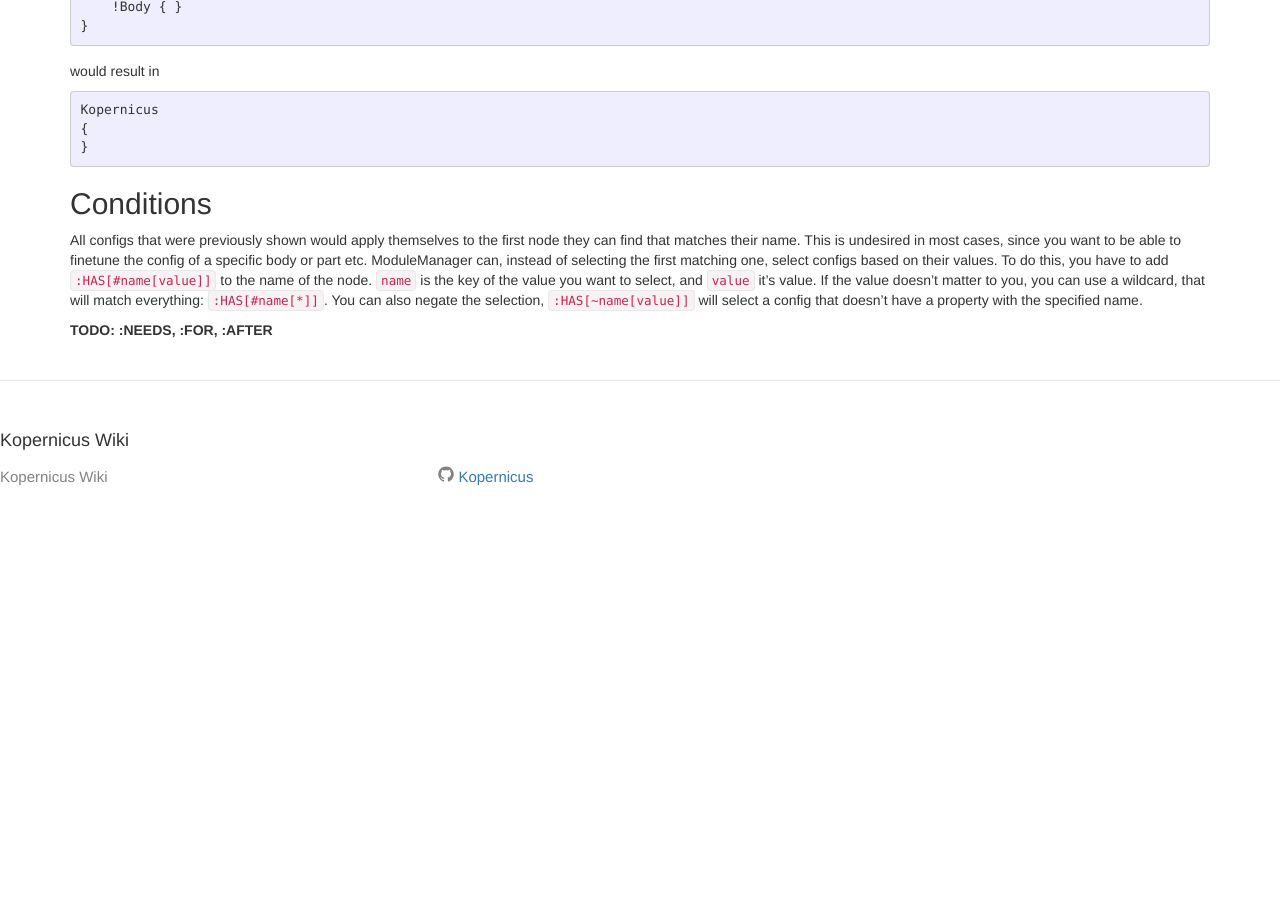
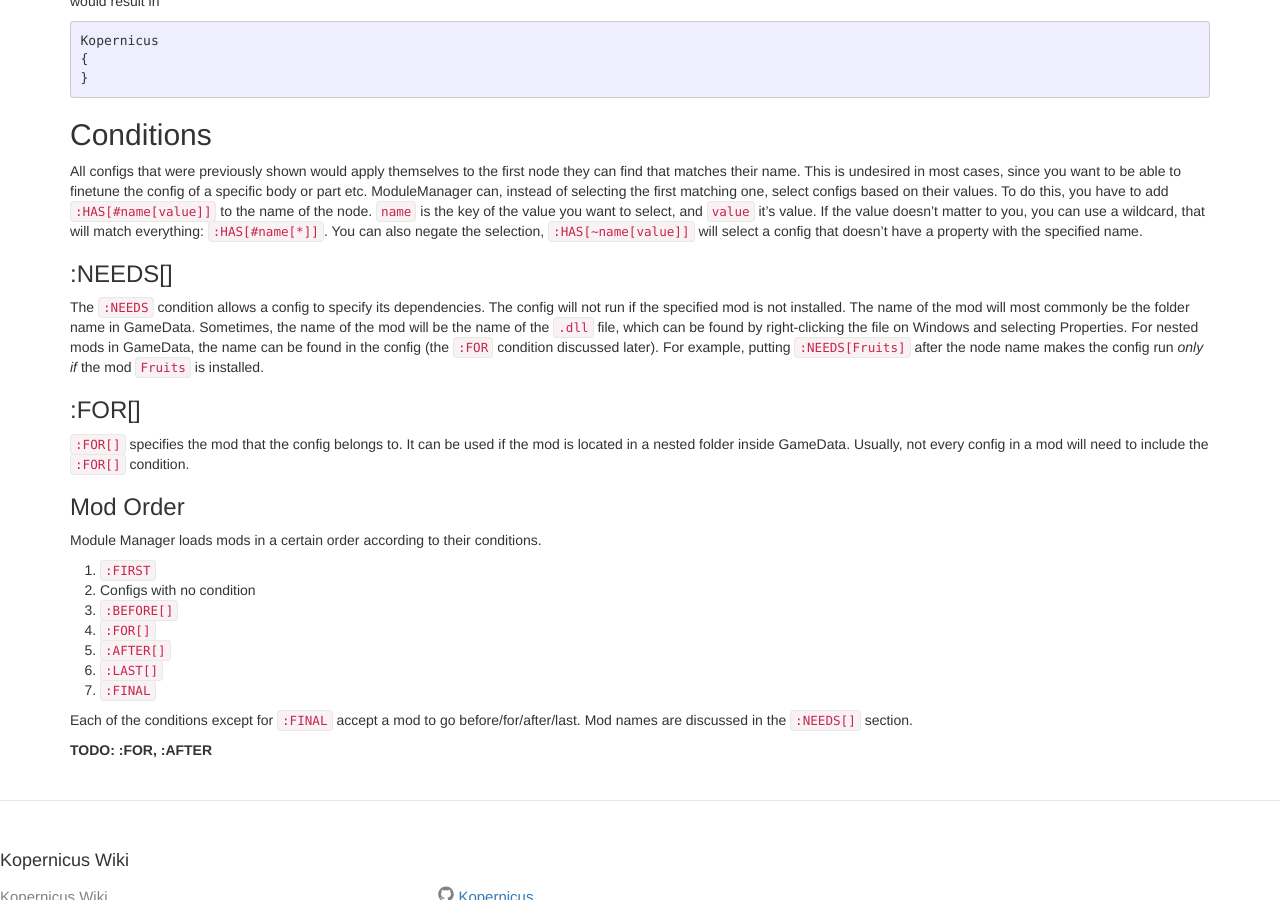
Before and after one commit to Kopernicus/wiki, a Jekyll site: the page built from content/ConfigNodes.md, in a window 1280 px wide and 900 px high, scrolled down 4533 px. Built offline with Jekyll 4.4.1, drawn with Linux system fonts in a browser that asks for light colours; before the commit the page ends 5076 px from its top, so only the background shows below that.

````diff
--- a/content/ConfigNodes.md
+++ b/content/ConfigNodes.md
@@ -3,12 +3,11 @@ layout: default
 title: Config Nodes
 ---
 
-# What is a ConfigNode?
+***What is a ConfigNode?***
 ConfigNodes are a data storage / settings format that is used by KSP. They are most commonly used in `.cfg` files, but you can find them inside of `.craft` and `.sfs` files too.
 Whenever you want to modify anything in KSP, you will have to deal with ConfigNodes.
 
 A Config Node consists of three parts:
-
 * header
 * values
 * subnodes
@@ -121,7 +120,6 @@ Kopernicus
 } // Kopernicus
 ```
 
-
 That way you can always tell where you actually added the node.
 
 # ModuleManager
@@ -232,4 +230,22 @@ Kopernicus
 ## Conditions
 All configs that were previously shown would apply themselves to the first node they can find that matches their name. This is undesired in most cases, since you want to be able to finetune the config of a specific body or part etc. ModuleManager can, instead of selecting the first matching one, select configs based on their values. To do this, you have to add `:HAS[#name[value]]` to the name of the node. `name` is the key of the value you want to select, and `value` it's value. If the value doesn't matter to you, you can use a wildcard, that will match everything: `:HAS[#name[*]]`. You can also negate the selection, `:HAS[~name[value]]` will select a config that doesn't have a property with the specified name.
 
-**TODO: :NEEDS, :FOR, :AFTER**
+### :NEEDS[]
+The `:NEEDS` condition allows a config to specify its dependencies. The config will not run if the specified mod is not installed. The name of the mod will most commonly be the folder name in GameData. Sometimes, the name of the mod will be the name of the `.dll` file, which can be found by right-clicking the file on Windows and selecting Properties. For nested mods in GameData, the name can be found in the config (the `:FOR` condition discussed later). For example, putting `:NEEDS[Fruits]` after the node name makes the config run *only if* the mod `Fruits` is installed.
+
+### :FOR[]
+`:FOR[]` specifies the mod that the config belongs to. It can be used if the mod is located in a nested folder inside GameData. Usually, not every config in a mod will need to include the `:FOR[]` condition.
+
+### Mod Order
+Module Manager loads mods in a certain order according to their conditions.
+1. `:FIRST`
+2. Configs with no condition
+3. `:BEFORE[]`
+4. `:FOR[]`
+5. `:AFTER[]`
+6. `:LAST[]`
+7. `:FINAL`
+
+Each of the conditions except for `:FINAL` accept a mod to go before/for/after/last. Mod names are discussed in the `:NEEDS[]` section.
+
+**TODO: :FOR, :AFTER**
````
Also changed, not shown: content/Properties/Properties.md (+2 -3 lines), main/Ocean.md (added, +51 -0 lines), content/Orbit.md (line endings or trailing spaces).
